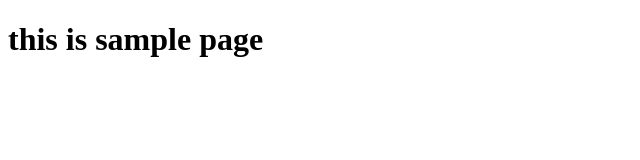
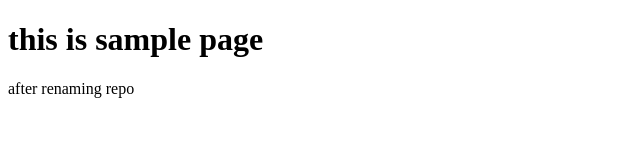
Before and after one commit to chanchal16/sample, a plain HTML site: page index.html in a window 1280 px wide. Shown: the whole page, without its empty margins (0-640 px from the left). Drawn offline with Linux system fonts and the light colour scheme.

Commit message:
refractor code

```diff
--- a/index.html
+++ b/index.html
@@ -8,5 +8,6 @@
 </head>
 <body>
     <h1>this is sample page</h1>
+    <p>after renaming repo</p>
 </body>
 </html>
```
